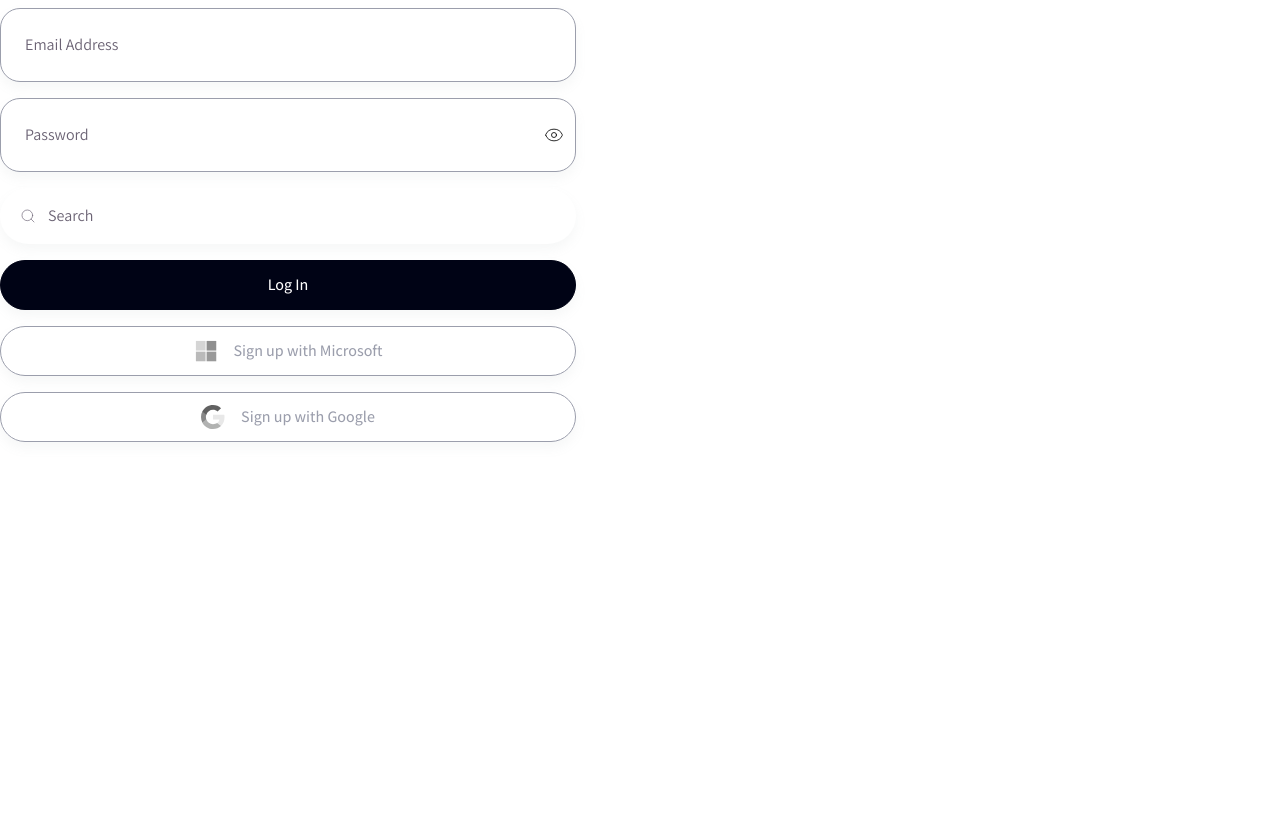
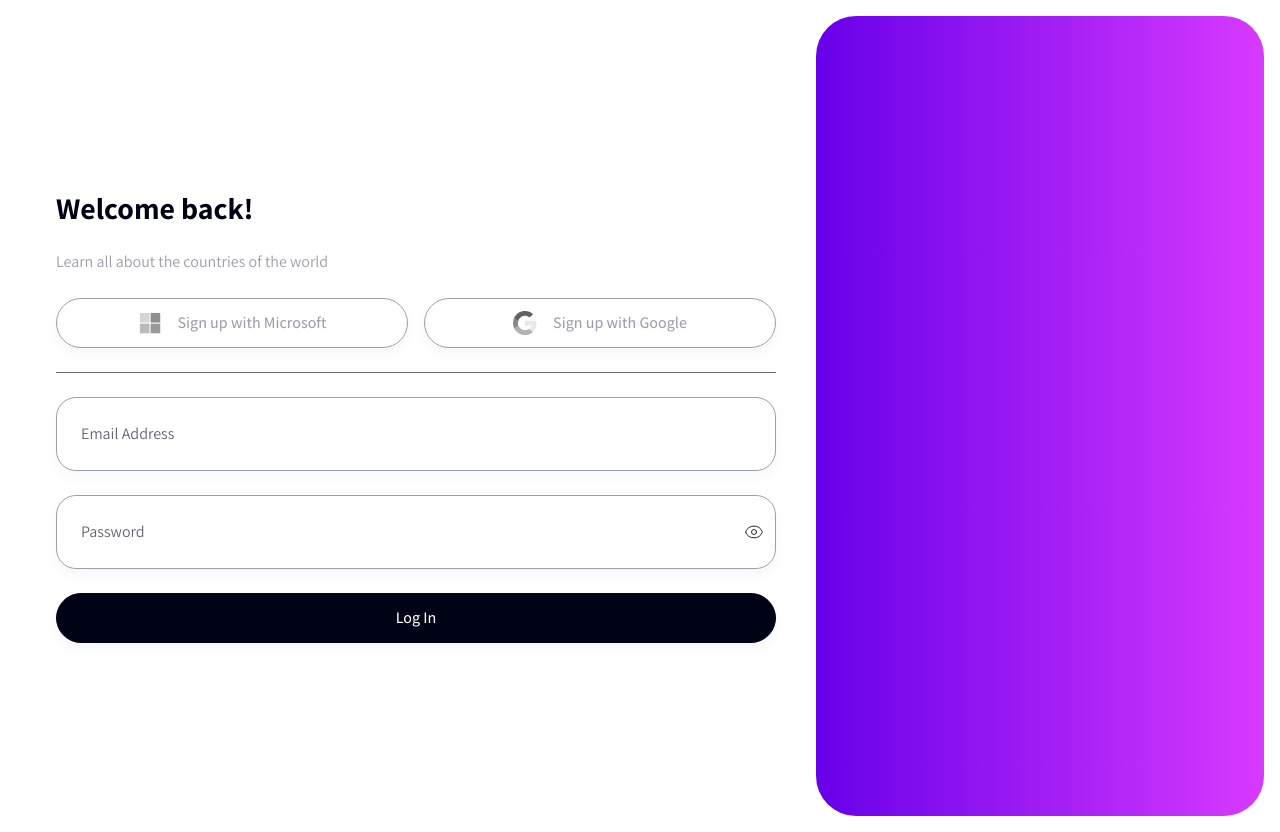
Before and after one commit to thiagosaraiva-git/VRFI-test, a Next.js app: page / in a window 1280 px wide. Before the commit the page ends 800 px from the top, so only its background shows below. Built offline with nearby package versions, Linux system fonts and the light colour scheme.

Commit message:
feat: Login page created

```diff
--- a/src/app/layout.tsx
+++ b/src/app/(login)/layout.tsx
@@ -1,6 +1,6 @@
 import type { Metadata } from "next";
 import { Assistant } from "next/font/google";
-import "./globals.css";
+import "../globals.css";
 
 const assistant = Assistant({
   subsets: ["latin"],
--- /dev/null
+++ b/src/app/(login)/page.tsx
@@ -0,0 +1,30 @@
+import Button from "@/components/Button/Button";
+import Input from "@/components/Input/Input";
+
+export default function Login() {
+  return (
+    <div className="min-h-screen flex items-center justify-center p-4">
+      <div className="w-full flex flex-col xl:flex-row bg-white overflow-hidden">
+
+        <div className="w-full max-w-[50rem] p-10 flex flex-col justify-center space-y-6 mx-auto">
+          <h1 className="text-3xl font-bold text-primary-dark">Welcome back!</h1>
+          <p className="text-secondary">Learn all about the countries of the world</p>
+
+          <div className="flex flex-row gap-4">
+            <Button text="Sign up with Microsoft" disabled icon="microsoft" />
+            <Button text="Sign up with Google" disabled icon="google" />
+          </div>
+
+          <div className="my-6 h-[1px] w-full bg-secondary-dark" />
+
+          <Input placeholder="Email Address" type="text" />
+          <Input placeholder="Password" type="password" />
+          <Button text="Log In" bgColor="bg-primary-dark" onClick={() => handleLogin()} />
+        </div>
+
+        <div className="hidden xl:flex w-1/2 min-h-screen bg-gradient text-white flex-col p-10 rounded-[40px]">
+        </div>
+      </div>
+    </div>
+  );
+}
--- a/src/app/page.tsx
+++ /dev/null
@@ -1,19 +0,0 @@
-import Button from "@/components/Button/Button";
-import Input from "@/components/Input/Input";
-import SearchInput from "@/components/SearchInput/SearchInput";
-
-export default function Home() {
-  return (
-    <div>
-      <main className="mt-2 max-w-xl space-y-4">
-        <Input placeholder="Email Address" type="text" />
-        <Input placeholder="Password" type="password" />
-        <SearchInput placeholder="Search" />
-
-        <Button text="Log In" bgColor="bg-primary-dark" />
-        <Button text="Sign up with Microsoft" disabled icon="microsoft" />
-        <Button text="Sign up with Google" disabled icon="google" />
-      </main>
-    </div>
-  );
-}
--- a/tailwind.config.ts
+++ b/tailwind.config.ts
@@ -19,15 +19,14 @@ export default {
           DEFAULT: "#9B9EAC",
           light: "#F1F2F6",
         },
-        neutral: {
-          white: "#FFFFFF",
-          gradient: "linear-gradient(to right, #6700E9, #D83AFF)",
-        },
       },
       boxShadow: {
         dark: "0px 10px 20px 0px #7B899E1A",
         light: "0px 6px 12px 0px #8E989D14",
       },
+      backgroundImage: {
+        gradient: "linear-gradient(to right, #6700E9, #D83AFF)",
+      },
     },
   },
   plugins: [],
```
